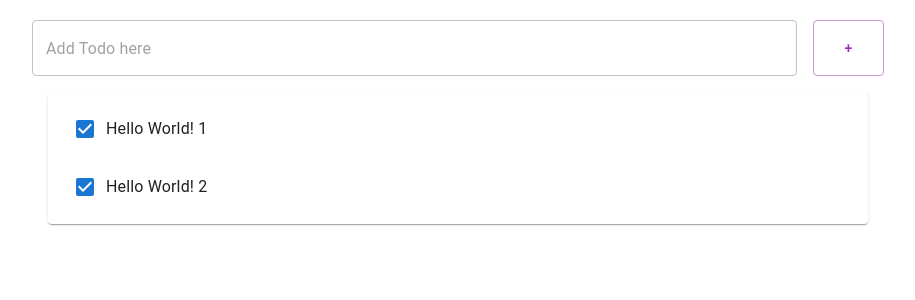
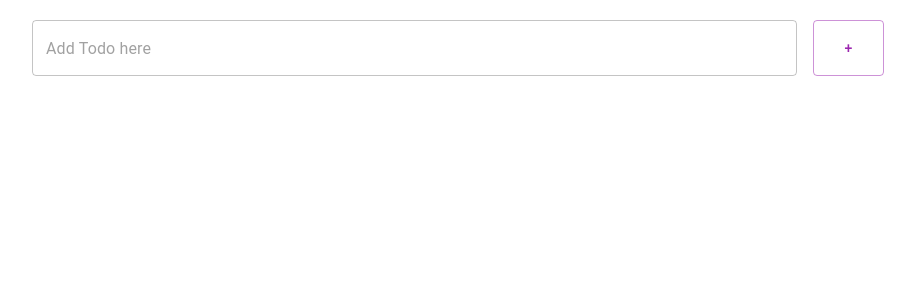
Before and after one commit to vixloaze/todo-react-app, a React (Create React App) app: page / in a window 1280 px wide. Shown: the top 300 px of the page, without its empty margins (182-1097 px from the left). Built offline with nearby package versions, Linux system fonts and the light colour scheme.

Commit message:
3.2.3 Todo 삭제

```diff
--- a/src/App.js
+++ b/src/App.js
@@ -6,36 +6,36 @@
 
 function App() {
 
-  const [items, setItems] = useState(
-    [{ // props 변수 넘겨주기
-    id: "0",
-    title: "Hello World! 1",
-    done: true
-    },
-    {
-    id: "1",
-    title: "Hello World! 2",
-    done: true
-    },])
+  const [items, setItems] = useState([]);
+
+
+  const addItem = (item) => {
+    item.id = "ID=" + items.length; // key를 위한 id
+    item.done = false; //done 초기화
+    // 업데이트는 setItems로 하고 새 배열을 만들어야 한다.
+    setItems([...items, item]);
+    console.log("items : ", items);
+  }
+
+  const deleteItem = (item) => {
+    //삭제할 아이템을 찾는다.
+    const newItems = items.filter(e => e.id !== item.id);
+    //삭제할 아이템을 제외한 아이템을 다시 배열에 저장한다.
+    setItems([...newItems]);
+  }
 
     let todoItems =
       items.length > 0 && (
         <Paper style={{margin:16}}>
           <List>
             {items.map((item) => (
-              <Todo item={item} key={item.id} />
+              <Todo item={item} key={item.id} deleteItem={deleteItem} />
             ))}
           </List>
         </Paper>
       );
 
-      const addItem = (item) => {
-        item.id = "ID=" + items.length; // key를 위한 id
-        item.done = false; //done 초기화
-        // 업데이트는 setItems로 하고 새 배열을 만들어야 한다.
-        setItems([...items, item]);
-        console.log("items : ", items);
-      }
+
 
   return (
     <div className="App">
--- a/src/components/Todo.js
+++ b/src/components/Todo.js
@@ -1,9 +1,24 @@
-import {ListItem, Checkbox, ListItemText, InputBase } from '@mui/material';
+import {
+    ListItem,
+    Checkbox,
+    ListItemText,
+    InputBase,
+    ListItemSecondaryAction,
+    IconButton
+} from '@mui/material';
+import  DeleteOutlined  from '@mui/icons-material/DeleteOutlined';
 import React, { useState } from "react";
+
 
 function Todo(props) {
 
     const [item, setItem] = useState(props.item);
+
+    const deleteItem = props.deleteItem;
+
+    const deleteEventHandler = () => {
+        deleteItem(item);
+    }
 
     return (
         <ListItem>
@@ -19,6 +34,13 @@
                     fullWidth={true}
                     />
             </ListItemText>
+            <ListItemSecondaryAction>
+                <IconButton
+                aria-label="Delete Todo"
+                onClick={deleteEventHandler}>
+                    <DeleteOutlined />
+                </IconButton>
+            </ListItemSecondaryAction>
         </ListItem>
     );
 };
```
